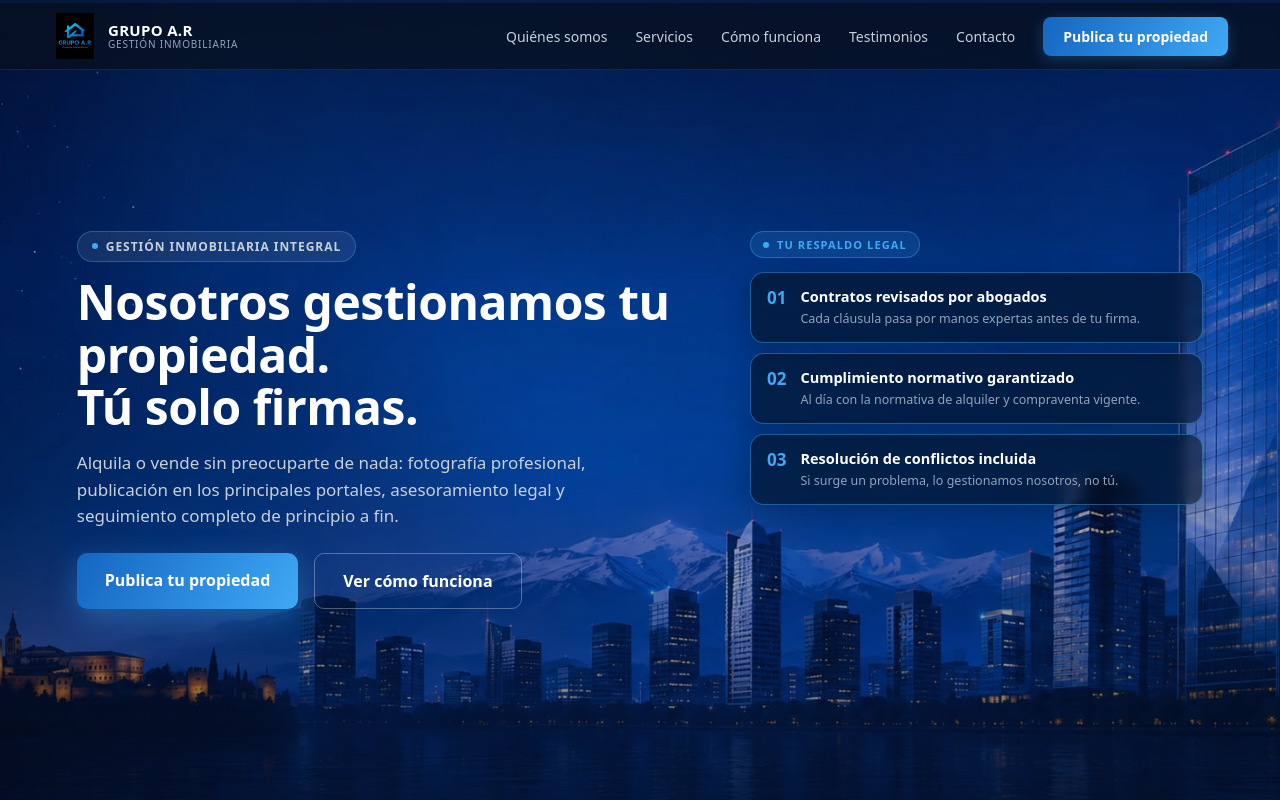
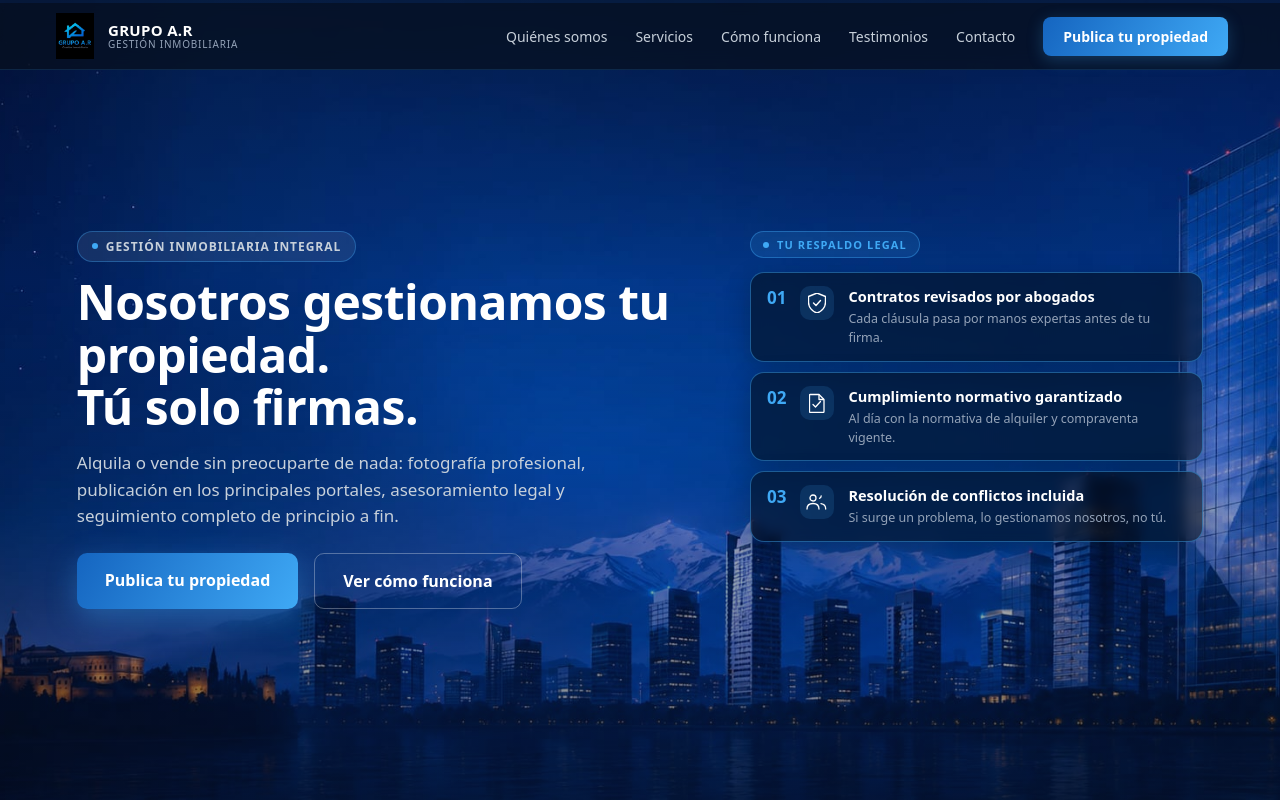
Before and after one commit to marcosbustamantemateo/grupo-inmobiliario-ar, a React (Vite) app in the folder frontend/: page / in a window 1280 px wide. Shown: the top 800 px of the page. Built offline with nearby package versions, Linux system fonts and the light colour scheme.

Commit message:
Added white icons to hero section

```diff
--- a/frontend/src/components/sections/Hero.tsx
+++ b/frontend/src/components/sections/Hero.tsx
@@ -3,16 +3,74 @@ const TRUST_POINTS = [
     number: "01",
     title: "Contratos revisados por abogados",
     description: "Cada cláusula pasa por manos expertas antes de tu firma.",
+    icon: (
+      <svg width="18" height="20" viewBox="0 0 18 20" fill="none" aria-hidden="true">
+        <path
+          d="M9 0L17.5 3.5V9.2C17.5 14.1 13.9 18.6 9 20C4.1 18.6 0.5 14.1 0.5 9.2V3.5L9 0Z"
+          stroke="#FFFFFF"
+          strokeWidth="1.4"
+          strokeLinejoin="round"
+        />
+        <path
+          d="M5.5 10L8 12.5L12.5 7.5"
+          stroke="#FFFFFF"
+          strokeWidth="1.4"
+          strokeLinecap="round"
+          strokeLinejoin="round"
+        />
+      </svg>
+    ),
   },
   {
     number: "02",
     title: "Cumplimiento normativo garantizado",
     description: "Al día con la normativa de alquiler y compraventa vigente.",
+    icon: (
+      <svg width="16" height="20" viewBox="0 0 16 20" fill="none" aria-hidden="true">
+        <path
+          d="M1 1.5H10L15 6.5V18.5C15 19.05 14.55 19.5 14 19.5H1.5C0.95 19.5 0.5 19.05 0.5 18.5V2C0.5 1.72 0.72 1.5 1 1.5Z"
+          stroke="#FFFFFF"
+          strokeWidth="1.3"
+          strokeLinejoin="round"
+        />
+        <path d="M10 1.5V6.5H15" stroke="#FFFFFF" strokeWidth="1.3" strokeLinejoin="round" />
+        <path
+          d="M4 11.5L6.5 14L11.5 8.5"
+          stroke="#FFFFFF"
+          strokeWidth="1.3"
+          strokeLinecap="round"
+          strokeLinejoin="round"
+        />
+      </svg>
+    ),
   },
   {
     number: "03",
     title: "Resolución de conflictos incluida",
     description: "Si surge un problema, lo gestionamos nosotros, no tú.",
+    icon: (
+      <svg width="22" height="16" viewBox="0 0 22 16" fill="none" aria-hidden="true">
+        <circle cx="7" cy="4" r="3" stroke="#FFFFFF" strokeWidth="1.3" />
+        <path
+          d="M1 15C1 11.5 3.5 9.5 7 9.5C10.5 9.5 13 11.5 13 15"
+          stroke="#FFFFFF"
+          strokeWidth="1.3"
+          strokeLinecap="round"
+        />
+        <path
+          d="M13.5 4.3C14.5 3.9 15.2 2.9 15.2 1.8"
+          stroke="#FFFFFF"
+          strokeWidth="1.3"
+          strokeLinecap="round"
+        />
+        <path
+          d="M15 9.7C17.8 10.1 19.7 11.9 19.7 15"
+          stroke="#FFFFFF"
+          strokeWidth="1.3"
+          strokeLinecap="round"
+        />
+      </svg>
+    ),
   },
 ];
 
@@ -55,6 +113,7 @@ export function Hero() {
             {TRUST_POINTS.map((point) => (
               <div key={point.number} className="hero-trust-card">
                 <span className="hero-trust-number">{point.number}</span>
+                <span className="hero-trust-icon">{point.icon}</span>
                 <div>
                   <h3>{point.title}</h3>
                   <p>{point.description}</p>
--- a/frontend/src/index.css
+++ b/frontend/src/index.css
@@ -450,6 +450,17 @@ img {
   color: var(--blue-400);
   font-size: 17px;
   font-weight: 700;
+}
+
+.hero-trust-icon {
+  display: flex;
+  align-items: center;
+  justify-content: center;
+  flex-shrink: 0;
+  width: 34px;
+  height: 34px;
+  border-radius: 10px;
+  background: rgba(63, 169, 245, 0.14);
 }
 
 .hero-trust-card h3 {
```
